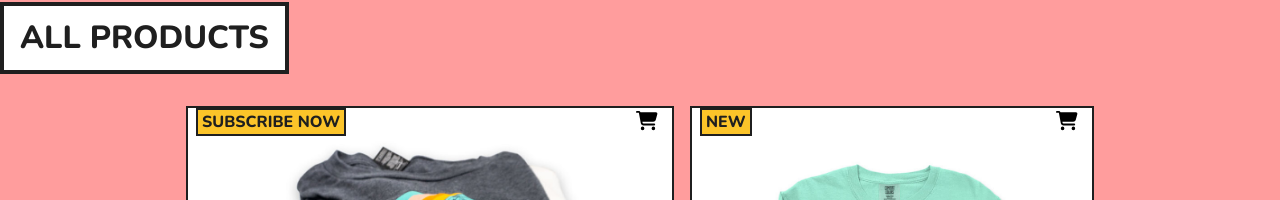
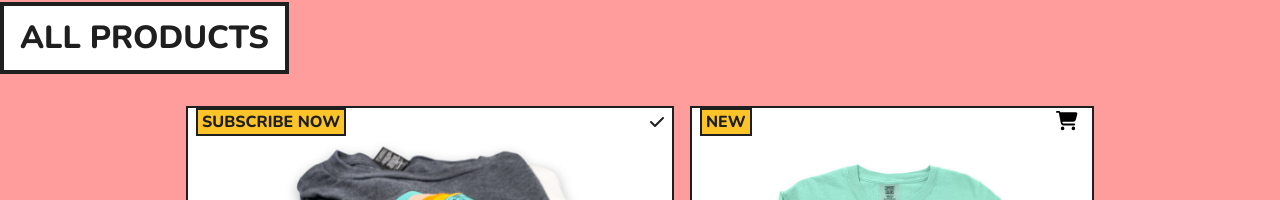
Before and after one commit to williamalowe/ThreadHundred, a React (Vite) app: page /shop in a window 1280 px wide. Both pictures are taken after a click on the button 647 px from the left and 328 px from the top of the page. Shown: the part 207-407 px from the top of the page. Built offline with nearby package versions, Linux system fonts and the light colour scheme; a web font is replaced by a local one.

Commit message:
style: add productlisting button update when product added

```diff
--- a/src/components/ProductListing/ProductListing.jsx
+++ b/src/components/ProductListing/ProductListing.jsx
@@ -1,12 +1,19 @@
 import { FontAwesomeIcon } from "@fortawesome/react-fontawesome";
 import styles from "./ProductListing.module.css";
-import { faCartShopping } from "@fortawesome/free-solid-svg-icons";
+import { faCartShopping, faCheck } from "@fortawesome/free-solid-svg-icons";
 import { motion } from "framer-motion";
-import { useContext } from "react";
+import { useState, useContext } from "react";
 import { CartContext } from "../../views/App/App";
 
 const ProductListing = ({ name, price, img, tag }) => {
   const { cart, addProduct } = useContext(CartContext);
+  const [isAdded, setIsAdded] = useState(false);
+
+  const addItem = () => {
+    addProduct(name, img, price);
+    setIsAdded(true);
+    console.log(cart);
+  };
 
   return (
     <motion.div
@@ -18,9 +25,13 @@ const ProductListing = ({ name, price, img, tag }) => {
       <div className={styles.upper}>
         <div>{tag && <div className={styles.tag}>{tag}</div>}</div>
         <div>
-          <button onClick={() => addProduct(name, img, price)}>
-            <FontAwesomeIcon icon={faCartShopping} />
-          </button>
+          {isAdded ? (
+            <FontAwesomeIcon icon={faCheck} />
+          ) : (
+            <button onClick={() => addItem()}>
+              <FontAwesomeIcon icon={faCartShopping} />
+            </button>
+          )}
         </div>
       </div>
       <img src={img} alt={name} />
```
